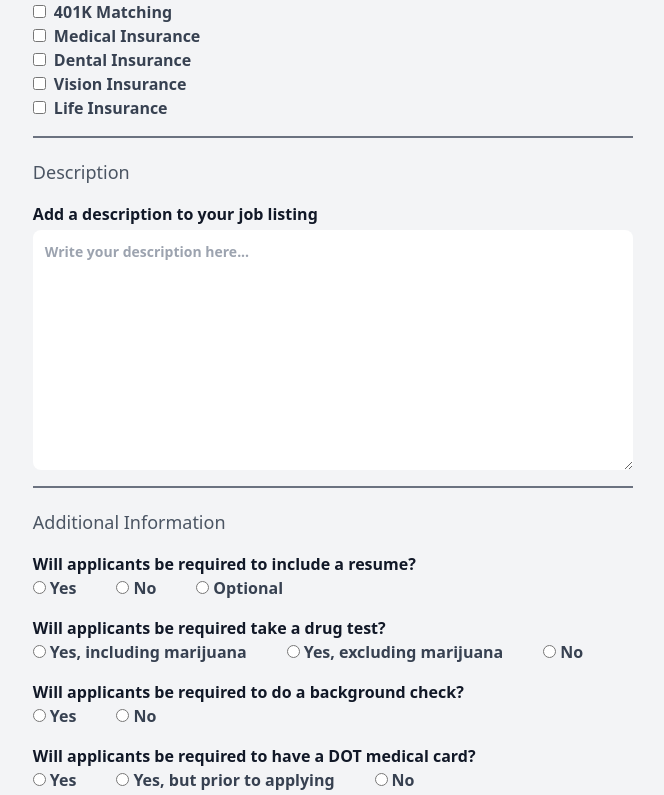
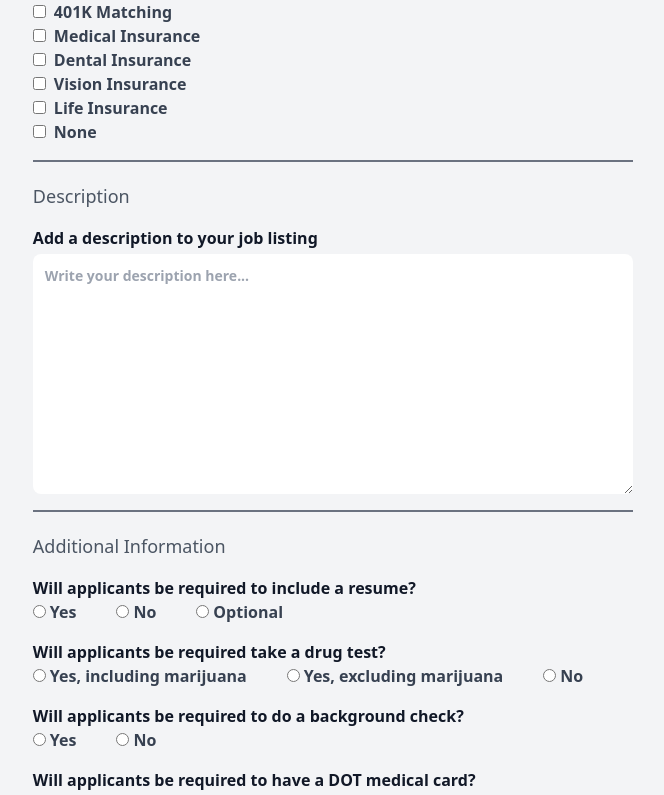
Before and after one commit to elibodo/delivery-jobs, a Next.js app: page /employerAccount/createJob in a window 1280 px wide. Shown: the part 1521-2316 px from the top of the page, without its empty margins (362-1026 px from the left). Built offline with nearby package versions, Linux system fonts and the light colour scheme; no server answers.

Commit message:
finished the jobcard and the job form page

```diff
--- a/components/JobCard.jsx
+++ b/components/JobCard.jsx
@@ -9,16 +9,34 @@ import { stringify } from "postcss";
 const JobCard = ({ post, handleTagClick }) => {
   const [accordionOpen, setAccordionOpen] = useState(false);
 
+  // Creates a string of days that the job operates
+  const days = post.workdays;
+  let operationdays = days.join(" ,  ");
+
+  const companybenefits = post.benefits;
+  let jobbenefits = companybenefits.join(" ,  ");
+
   return (
     <div className="prompt_card overflow-hidden relative">
       <button
         onClick={() => setAccordionOpen(!accordionOpen)}
         className="flex justify-between w-full text-left gap-5 items-center"
       >
-        <h1 className="font-bold text-lg">{post.title}</h1>
-        <p>{post.jobtype}</p>
+        <div>
+          <h1 className="font-bold text-lg">{post.title}</h1>
+          <p className="text-sm text-gray-900">(Company Name)</p>
+        </div>
+        <p className="text-sm text-gray-900 bg-slate-200 p-1 rounded m-1">
+          {post.jobtype}
+        </p>
+        <p className="text-sm text-gray-900 bg-slate-200 p-1 rounded m-1">
+          From ${post.payrange[0]} - ${post.payrange[1]} a {post.payrange[2]}
+        </p>
+        <p className="text-sm text-gray-900 bg-slate-200 p-1 rounded m-1">
+          {post.dispatchlocation}
+        </p>
         {/* pay from database template */}
-        <p>$750 to $1000 a week</p>
+        <p></p>
         <svg
           className=" fill-gray-700 shrink-0 ml-8"
           width="16"
@@ -52,8 +70,27 @@ const JobCard = ({ post, handleTagClick }) => {
             : "grid-rows-[0fr] opacity-0"
         }`}
       >
-        <div className="overflow-hidden whitespace-pre-wrap">
-          {post.description}
+        <div className="space-y-3 text-sm text-gray-900 overflow-hidden whitespace-pre-wrap mt-2 border-t-2 border-slate-300">
+          <button className="black_button w-32 mt-3">Apply</button>
+          <p className="mt-3 mb-5">{post.description}</p>
+          <p className="font-bold">Additional Information</p>
+          <p>Number of hires: {post.numOfHires}</p>
+          <p>Delivery Location: {post.deliverylocation}</p>
+          <p>
+            Authorization to work in the United States: {post.workauthorization}
+          </p>
+          <p>This Job is a {post.jobformat} position</p>
+          <p>Experience Required: {post.experiencerequired}</p>
+          <p>This shift is {post.shifttype}</p>
+          <p>Days of the week this job operates: {operationdays}</p>
+          <div className="flex flex-row">
+            <p>Benefits this company offers: </p>
+            <span>{jobbenefits}</span>
+          </div>
+          <p>Is a resume required? {post.resume}</p>
+          <p>Is a drug test required? {post.drugtest}</p>
+          <p>Is a background check required? {post.backgroundcheck}</p>
+          <p>Is a DOT medical card required? {post.dotcard}</p>
         </div>
       </div>
     </div>
--- a/components/JobForm.jsx
+++ b/components/JobForm.jsx
@@ -163,30 +163,34 @@ const JobForm = ({ type, post, setPost, submitting, handlesubmit }) => {
           <label className="mt-4 flex flex-col items-start text-gray-900 font-semibold">
             Does this person require authorization to work in the US?
             <div className="font-semibold text-gray-700">
+              <label for="yes_auth">
                 <input
                   type="radio"
                   name="authRadio"
                   id="yes_auth"
                   className="mr-1"
                   required
-                value={"yes"}
+                  value={"Yes"}
                   onClick={(e) => {
                     setPost({ ...post, workauthorization: e.target.value });
                   }}
                 />
                 Yes
+              </label>
+              <label for="no_auth">
                 <input
                   type="radio"
                   name="authRadio"
                   id="no_auth"
                   required
                   className="ml-10 mr-1"
-                value={"no"}
+                  value={"No"}
                   onClick={(e) => {
                     setPost({ ...post, workauthorization: e.target.value });
                   }}
                 />
                 No
+              </label>
             </div>
           </label>
         </div>
@@ -199,7 +203,9 @@ const JobForm = ({ type, post, setPost, submitting, handlesubmit }) => {
           <label className="mt-4 flex flex-col items-start text-gray-900 font-semibold">
             What type of job is this?
             <div className="font-semibold text-gray-700">
+              <label for="full_time">
                 <input
+                  required
                   type="radio"
                   name="job_type_radio"
                   id="full_time"
@@ -210,7 +216,10 @@ const JobForm = ({ type, post, setPost, submitting, handlesubmit }) => {
                   }}
                 />
                 Full time
+              </label>
+              <label for="part_time">
                 <input
+                  required
                   type="radio"
                   name="job_type_radio"
                   id="part_time"
@@ -221,7 +230,10 @@ const JobForm = ({ type, post, setPost, submitting, handlesubmit }) => {
                   }}
                 />
                 Part time
+              </label>
+              <label for="seasonal">
                 <input
+                  required
                   type="radio"
                   name="job_type_radio"
                   id="seasonal"
@@ -232,6 +244,7 @@ const JobForm = ({ type, post, setPost, submitting, handlesubmit }) => {
                   }}
                 />
                 Seasonal
+              </label>
             </div>
           </label>
 
@@ -239,7 +252,9 @@ const JobForm = ({ type, post, setPost, submitting, handlesubmit }) => {
           <label className="mt-4 flex flex-col items-start text-gray-900 font-semibold">
             Is this job contract or W2?
             <div className="font-semibold text-gray-700">
+              <label for="w2">
                 <input
+                  required
                   type="radio"
                   name="w2_contract_radio"
                   id="w2"
@@ -250,7 +265,10 @@ const JobForm = ({ type, post, setPost, submitting, handlesubmit }) => {
                   }}
                 />
                 W2
+              </label>
+              <label for="contract">
                 <input
+                  required
                   type="radio"
                   name="w2_contract_radio"
                   id="contract"
@@ -261,6 +279,7 @@ const JobForm = ({ type, post, setPost, submitting, handlesubmit }) => {
                   }}
                 />
                 Contract
+              </label>
             </div>
           </label>
 
@@ -269,6 +288,7 @@ const JobForm = ({ type, post, setPost, submitting, handlesubmit }) => {
             How much experience is required?
             <div className="mt-1 flex flex-row items-center">
               <select
+                required
                 className="form_input"
                 onClick={(e) => {
                   setPost({ ...post, experiencerequired: e.target.value });
@@ -289,7 +309,9 @@ const JobForm = ({ type, post, setPost, submitting, handlesubmit }) => {
           <label className="mt-4 flex flex-col items-start text-gray-900 font-semibold">
             What type of shift is this?
             <div className="font-semibold text-gray-700">
+              <label for="local">
                 <input
+                  required
                   type="radio"
                   name="type_of_shift_radio"
                   id="local"
@@ -300,7 +322,10 @@ const JobForm = ({ type, post, setPost, submitting, handlesubmit }) => {
                   }}
                 />
                 Local
+              </label>
+              <label for="over_the_road">
                 <input
+                  required
                   type="radio"
                   name="type_of_shift_radio"
                   id="over_the_road"
@@ -311,6 +336,7 @@ const JobForm = ({ type, post, setPost, submitting, handlesubmit }) => {
                   }}
                 />
                 Over the road
+              </label>
             </div>
           </label>
 
@@ -448,6 +474,7 @@ const JobForm = ({ type, post, setPost, submitting, handlesubmit }) => {
               What is the pay range?
               <div className="mt-1 flex flex-row items-center">
                 <input
+                  required
                   className="form_input max-w-32"
                   type="number"
                   placeholder="Minimum"
@@ -457,6 +484,7 @@ const JobForm = ({ type, post, setPost, submitting, handlesubmit }) => {
                 ></input>
                 <span className="mx-2">to</span>
                 <input
+                  required
                   className="form_input max-w-32"
                   type="number"
                   placeholder="Maximum"
@@ -466,6 +494,7 @@ const JobForm = ({ type, post, setPost, submitting, handlesubmit }) => {
                 ></input>
                 <span className="mx-2">per</span>
                 <select
+                  required
                   className="form_input"
                   value={payrange[2]}
                   onChange={(e) => rangeofpay(2, e)}
@@ -559,6 +588,16 @@ const JobForm = ({ type, post, setPost, submitting, handlesubmit }) => {
                 />
                 Life Insurance
               </label>
+              <label for="none_check" className="">
+                <input
+                  type="checkbox"
+                  id="none_check"
+                  className="mr-2"
+                  value={"None"}
+                  onChange={companybenefits}
+                />
+                None
+              </label>
             </div>
           </label>
         </div>
@@ -590,7 +629,9 @@ const JobForm = ({ type, post, setPost, submitting, handlesubmit }) => {
           <label className="mt-4 flex flex-col text-gray-900 font-semibold">
             Will applicants be required to include a resume?
             <div className="font-semibold text-gray-700">
+              <label for="yes_resume">
                 <input
+                  required
                   type="radio"
                   name="resume_radio"
                   id="yes_resume"
@@ -599,7 +640,10 @@ const JobForm = ({ type, post, setPost, submitting, handlesubmit }) => {
                   onChange={(e) => setPost({ ...post, resume: e.target.value })}
                 />
                 Yes
+              </label>
+              <label for="no_resume">
                 <input
+                  required
                   type="radio"
                   name="resume_radio"
                   id="no_resume"
@@ -608,7 +652,10 @@ const JobForm = ({ type, post, setPost, submitting, handlesubmit }) => {
                   onChange={(e) => setPost({ ...post, resume: e.target.value })}
                 />
                 No
+              </label>
+              <label for="optional_resume">
                 <input
+                  required
                   type="radio"
                   name="resume_radio"
                   id="optional_resume"
@@ -617,39 +664,55 @@ const JobForm = ({ type, post, setPost, submitting, handlesubmit }) => {
                   onChange={(e) => setPost({ ...post, resume: e.target.value })}
                 />
                 Optional
+              </label>
             </div>
           </label>
           {/* drug test */}
           <label className="mt-4 flex flex-col text-gray-900 font-semibold">
             Will applicants be required take a drug test?
             <div className="font-semibold text-gray-700">
+              <label for="yes_marijuana_drugtest">
                 <input
+                  required
+                  type="radio"
+                  name="drugtest_radio"
+                  id="yes_marijuana_drugtest"
+                  className="mr-1"
+                  value={"Yes, including marijuana"}
+                  onChange={(e) =>
+                    setPost({ ...post, drugtest: e.target.value })
+                  }
+                />
+                Yes, including marijuana
+              </label>
+              <label for="yes_drugtest">
+                <input
+                  required
                   type="radio"
                   name="drugtest_radio"
                   id="yes_drugtest"
-                className="mr-1"
-                value={"yes, including marijuana"}
-                onChange={(e) => setPost({ ...post, drugtest: e.target.value })}
+                  className="ml-10 mr-1"
+                  value={"Yes, excluding marijuana"}
+                  onChange={(e) =>
+                    setPost({ ...post, drugtest: e.target.value })
+                  }
                 />
-              Yes, including marijuana
+                Yes, excluding marijuana
+              </label>
+              <label for="no_drugtest">
                 <input
+                  required
                   type="radio"
                   name="drugtest_radio"
                   id="no_drugtest"
                   className="ml-10 mr-1"
-                value={"yes, excluding marijuana"}
-                onChange={(e) => setPost({ ...post, drugtest: e.target.value })}
-              />
-              Yes, excluding marijuana
-              <input
-                type="radio"
-                name="drugtest_radio"
-                id="no_drugtest"
-                className="ml-10 mr-1"
-                value={"no"}
-                onChange={(e) => setPost({ ...post, drugtest: e.target.value })}
+                  value={"No"}
+                  onChange={(e) =>
+                    setPost({ ...post, drugtest: e.target.value })
+                  }
                 />
                 No
+              </label>
             </div>
           </label>
 
@@ -657,7 +720,9 @@ const JobForm = ({ type, post, setPost, submitting, handlesubmit }) => {
           <label className="mt-4 flex flex-col text-gray-900 font-semibold">
             Will applicants be required to do a background check?
             <div className="font-semibold text-gray-700">
+              <label for="yes_background">
                 <input
+                  required
                   type="radio"
                   name="background_radio"
                   id="yes_background"
@@ -668,7 +733,10 @@ const JobForm = ({ type, post, setPost, submitting, handlesubmit }) => {
                   }
                 />
                 Yes
+              </label>
+              <label for="no_background">
                 <input
+                  required
                   type="radio"
                   name="background_radio"
                   id="no_background"
@@ -679,6 +747,7 @@ const JobForm = ({ type, post, setPost, submitting, handlesubmit }) => {
                   }
                 />
                 No
+              </label>
             </div>
           </label>
 
@@ -686,33 +755,48 @@ const JobForm = ({ type, post, setPost, submitting, handlesubmit }) => {
           <label className="mt-4 flex flex-col text-gray-900 font-semibold">
             Will applicants be required to have a DOT medical card?
             <div className="font-semibold text-gray-700">
+              <label for="yes_dot_radio">
                 <input
+                  required
                   type="radio"
                   name="dot_radio"
                   id="yes_dot_radio"
                   className="  mr-1"
                   value={"Yes"}
-                onChange={(e) => setPost({ ...post, dotcard: e.target.value })}
+                  onChange={(e) =>
+                    setPost({ ...post, dotcard: e.target.value })
+                  }
                 />
                 Yes
+              </label>
+              <label for="yes_dotprior_radio">
                 <input
+                  required
                   type="radio"
                   name="dot_radio"
                   id="yes_dotprior_radio"
                   className="ml-10 mr-1"
                   value={"Yes, but prior to applying"}
-                onChange={(e) => setPost({ ...post, dotcard: e.target.value })}
+                  onChange={(e) =>
+                    setPost({ ...post, dotcard: e.target.value })
+                  }
                 />
                 Yes, but prior to applying
+              </label>
+              <label for="no_dot_radio">
                 <input
+                  required
                   type="radio"
                   name="dot_radio"
                   id="no_dot_radio"
                   className="ml-10 mr-1"
                   value={"No"}
-                onChange={(e) => setPost({ ...post, dotcard: e.target.value })}
+                  onChange={(e) =>
+                    setPost({ ...post, dotcard: e.target.value })
+                  }
                 />
                 No
+              </label>
             </div>
           </label>
 
@@ -720,6 +804,7 @@ const JobForm = ({ type, post, setPost, submitting, handlesubmit }) => {
           <label className="mt-4 flex flex-col items-start text-gray-900 font-semibold">
             What email would you like to recieve updates about the job
             <input
+              required
               className="mt-1 form_input"
               type="email"
               placeholder="Email address..."
```
Lines whose indentation alone changed are shown as unchanged.
